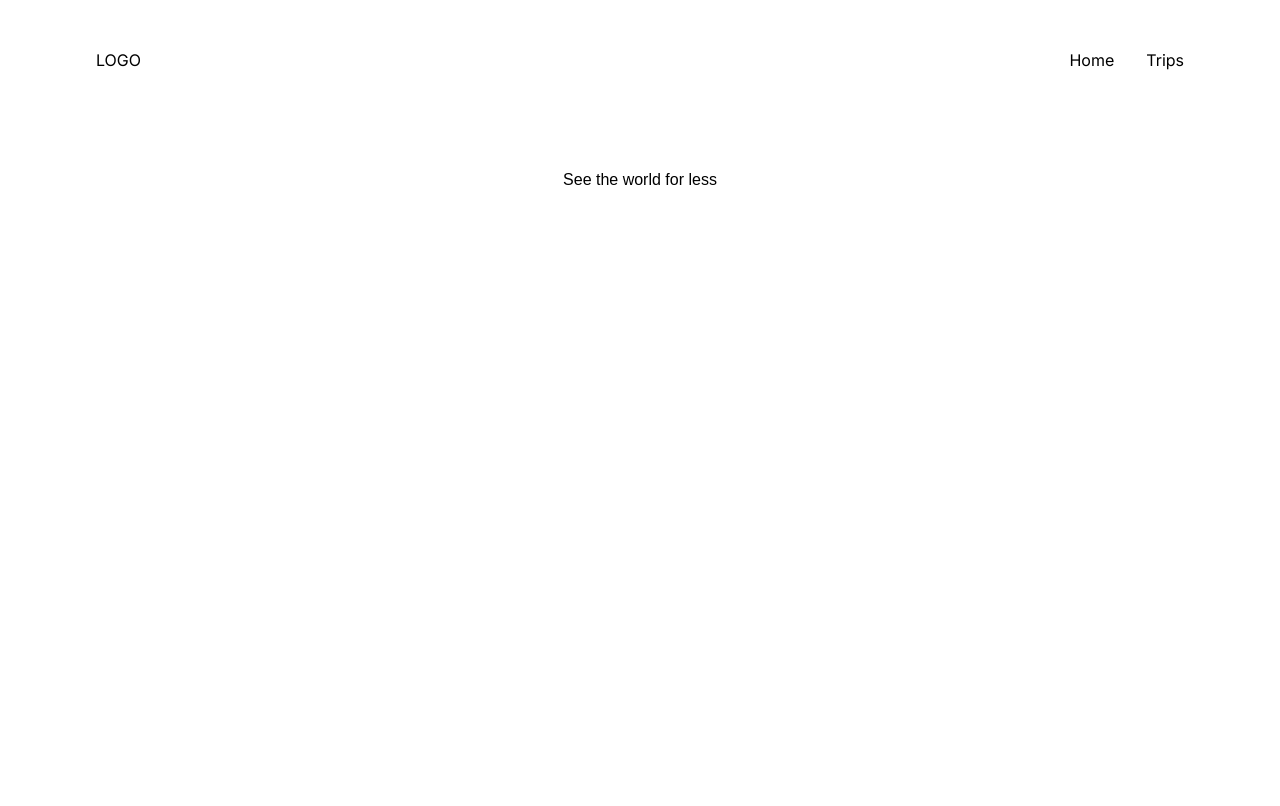
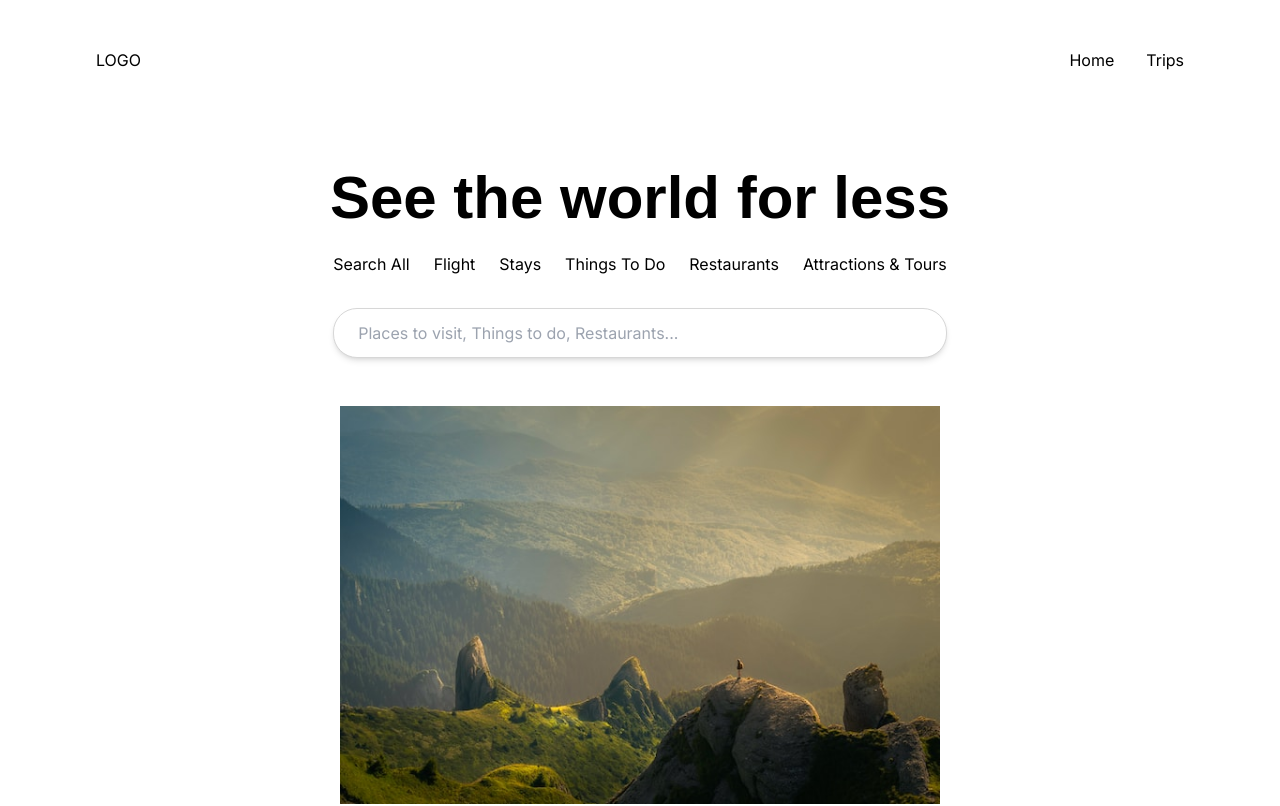
Before and after one commit to decentralized-innova8ors/voyage-sync-frontend, a Next.js app: page / in a window 1280 px wide. Shown: the top 806 px of the page. Built offline with nearby package versions, Linux system fonts and the light colour scheme; a web font is replaced by a local one.

Commit message:
feat(hero): add hero content

```diff
--- a/src/app/page.js
+++ b/src/app/page.js
@@ -2,8 +2,55 @@ import Image from 'next/image'
 
 export default function Home() {
   return (
-    <main className="flex min-h-screen flex-col items-center justify-between p-24">
-     <h1 className="font-heading">See the world for less</h1>
+    <main className="flex min-h-screen flex-col items-center p-24">
+     <h1 className="font-heading font-bold text-6xl mb-6">See the world for less</h1>
+     <div>
+      <ul className="flex gap-x-6 mb-8">
+        <li>
+          <div>
+            {/* <img src="" alt="all" /> */}
+            <p>Search All</p>
+          </div>
+        </li>
+        <li>
+          <div>
+            {/* <img src="" alt="all" /> */}
+            <p>Flight</p>
+          </div>
+        </li>
+        <li>
+          <div>
+            {/* <img src="" alt="all" /> */}
+            <p>Stays</p>
+          </div>
+        </li>
+        <li>
+          <div>
+            {/* <img src="" alt="all" /> */}
+            <p>Things To Do</p>
+          </div>
+        </li>
+        <li>
+          <div>
+            {/* <img src="" alt="all" /> */}
+            <p>Restaurants</p>
+          </div>
+        </li>
+        <li>
+          <div>
+            {/* <img src="" alt="all" /> */}
+            <p>Attractions & Tours</p>
+          </div>
+        </li>
+      </ul>
+      <form className='mb-12'>
+        <input
+          className='border border-secondary-main-color rounded-3xl shadow-md px-6 py-3 w-full'
+          type="text"
+          placeholder='Places to visit, Things to do, Restaurants...'/>
+      </form>
+     </div>
+     <Image src="/hero.jpg" alt="hero" width={600} height="50"/>
     </main>
   )
 }
--- a/src/app/trips/page.js
+++ b/src/app/trips/page.js
@@ -1,6 +1,8 @@
 const Trips = () => {
   return (
-    <div>Trips</div>
+    <main className="flex min-h-screen flex-col items-center p-24">
+      <h1>Trips</h1>
+    </main>
   )
 }
 
```
Also changed, not shown: public/hero.jpg (added).
